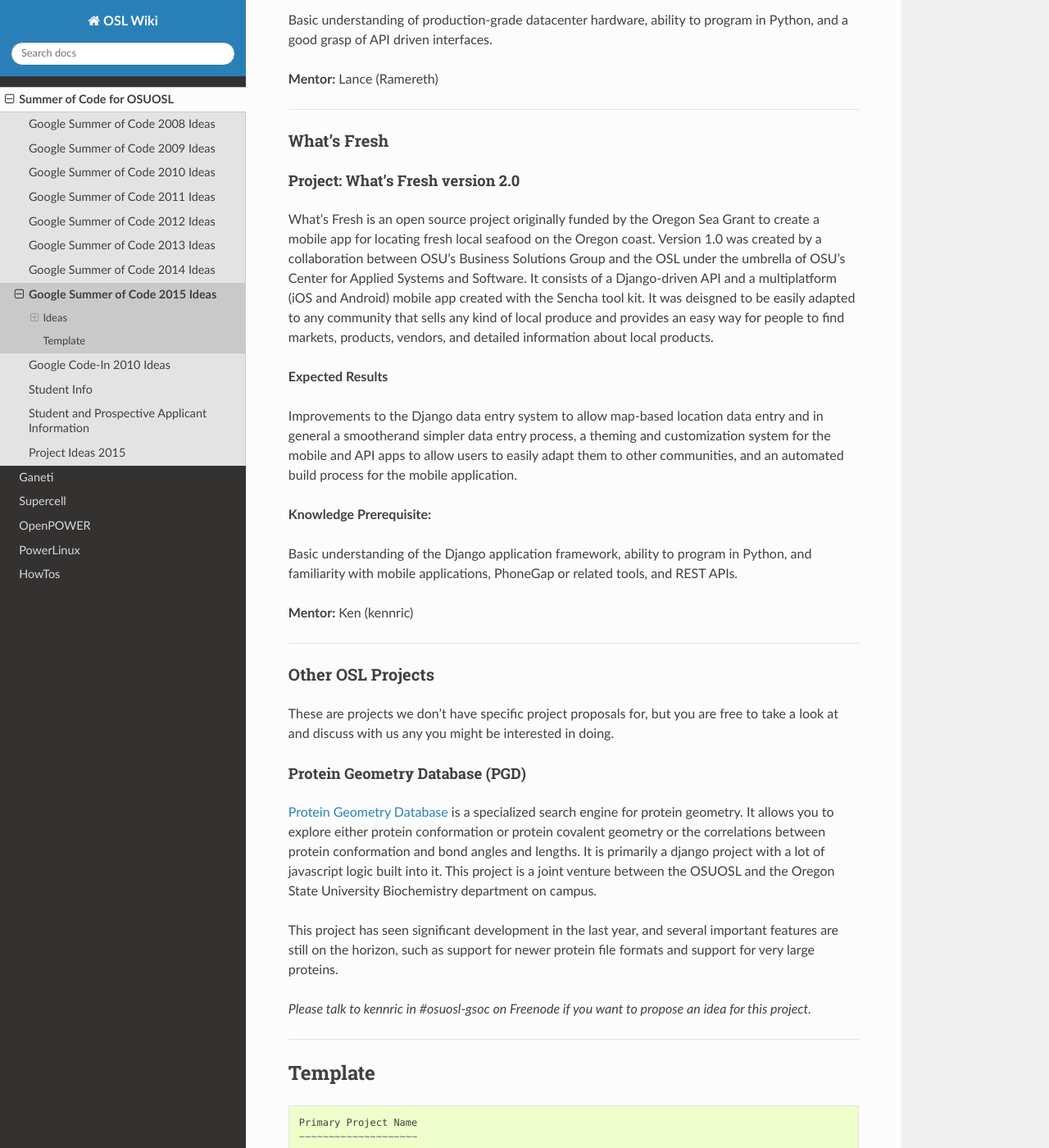
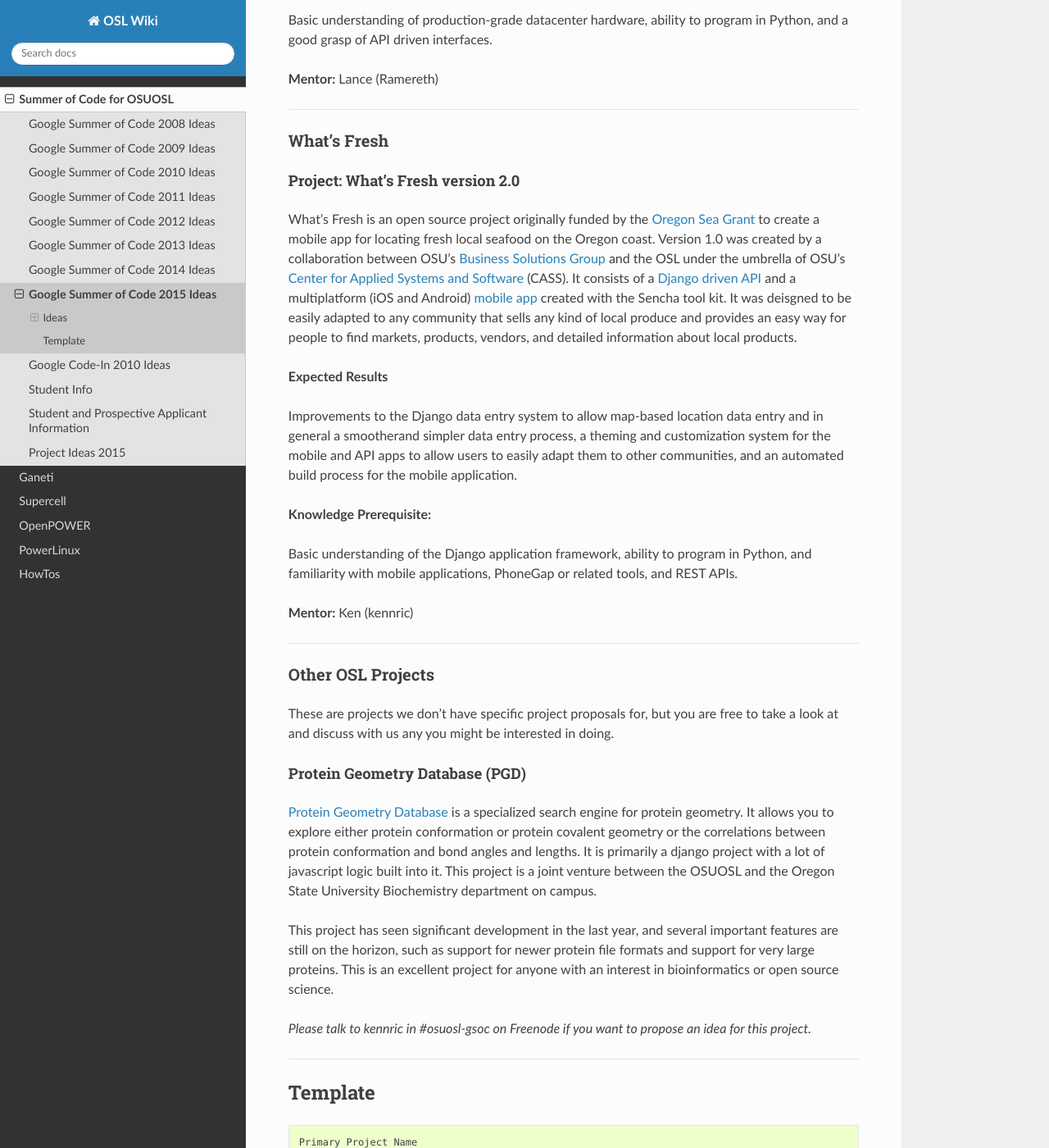
Before and after one commit to osuosl/wiki, a Sphinx documentation site: the page built from source/gsoc/ideas2015.rst, in a window 1280 px wide and 1400 px high, scrolled down 1045 px. Shown: the whole window at 82% size. Built offline with Sphinx 7.4.7 and the Read the Docs theme 2.0.0, drawn with Linux system fonts in a browser that asks for light colours.

Commit message:
update 2015 ideas with links to orgs and projects

```diff
--- a/source/gsoc/ideas2015.rst
+++ b/source/gsoc/ideas2015.rst
@@ -59,15 +59,14 @@
 Project: What's Fresh version 2.0
 ^^^^^^^^^^^^^^^^^^^^^^^^^^^^^^^^^
 
-What's Fresh is an open source project originally funded by the Oregon Sea Grant
+What's Fresh is an open source project originally funded by the `Oregon Sea Grant`_
 to create a mobile app for locating fresh local seafood on the Oregon coast.
-Version 1.0 was created by a collaboration between OSU's Business Solutions Group
-and the OSL under the umbrella of OSU's Center for Applied Systems and Software. It
-consists of a Django-driven API and a multiplatform (iOS and Android) mobile app
+Version 1.0 was created by a collaboration between OSU's `Business Solutions Group`_
+and the OSL under the umbrella of OSU's `Center for Applied Systems and Software`_ (CASS). It
+consists of a `Django driven API`_ and a multiplatform (iOS and Android) `mobile app`_
 created with the Sencha tool kit. It was deisgned to be easily adapted to any
 community that sells any kind of local produce and provides an easy way for people
 to find markets, products, vendors, and detailed information about local products.
-
 
 **Expected Results**
 
@@ -84,6 +83,12 @@
 REST APIs.
 
 **Mentor:** Ken (kennric)
+
+.. _Oregon Sea Grant: http://seagrant.oregonstate.edu/
+.. _Business Solutions Group: http://bsg.oregonstate.edu/
+.. _Center for Applied Systems and Software: http://cass.oregonstate.edu/
+.. _Django driven API: https://github.com/osu-cass/whats-fresh-api
+.. _mobile app: https://github.com/osu-cass/whats-fresh-mobile
 
 ------
 
@@ -110,7 +115,7 @@
 
 This project has seen significant development in the last year, and several
 important features are still on the horizon, such as support for newer protein
-file formats and support for very large proteins.
+file formats and support for very large proteins. This is an excellent project for anyone with an interest in bioinformatics or open source science.
 
 *Please talk to kennric in #osuosl-gsoc on Freenode if you want to propose an
 idea for this project.*
```
